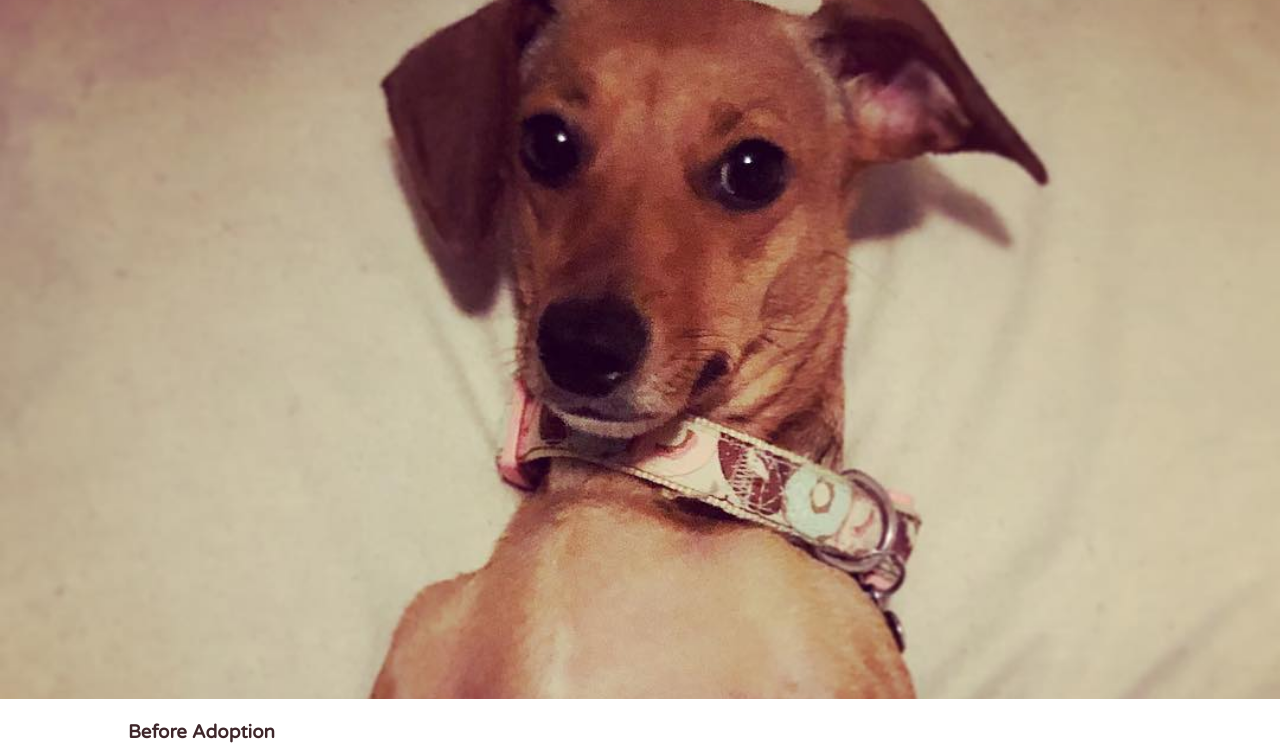
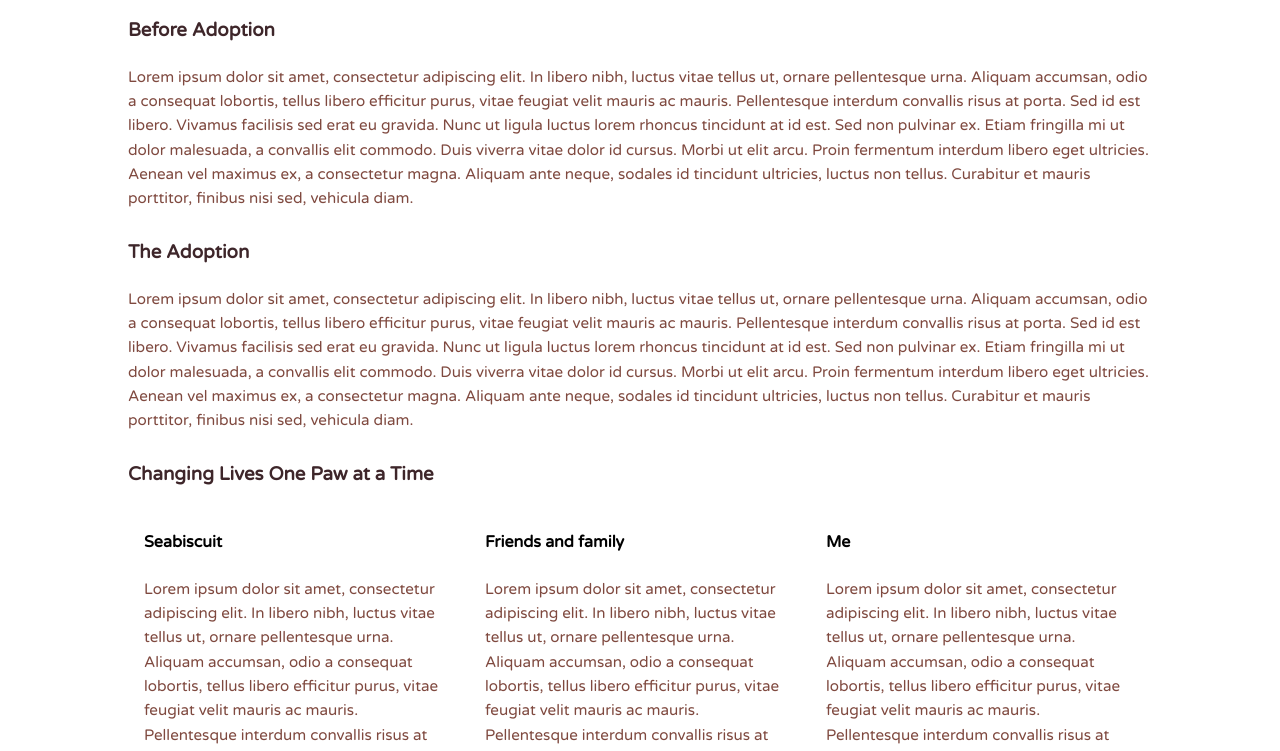
Before and after one commit to XandiHarris/Seabiscuit_Practice_Project, a plain HTML site: page seabiscuit.html in a window 1280 px wide. Shown: the part 151-902 px from the top of the page. Drawn offline with Linux system fonts and the light colour scheme.

Commit message:
background image update

```diff
--- a/css_files/seabiscuit.css
+++ b/css_files/seabiscuit.css
@@ -76,11 +76,12 @@ img {
 /* ---- Navigation ---- */
 
 .main-header {
-	Height:850px;
+	background: #D0C5B1;
+	/* Height:850px;
 	background-image: url(../images/bedbiscuit.jpg);
 	background-repeat: no-repeat;
 	background-position: top;
-	background-size: cover;
+	background-size: cover; */
 }
 
 .name,{
```
